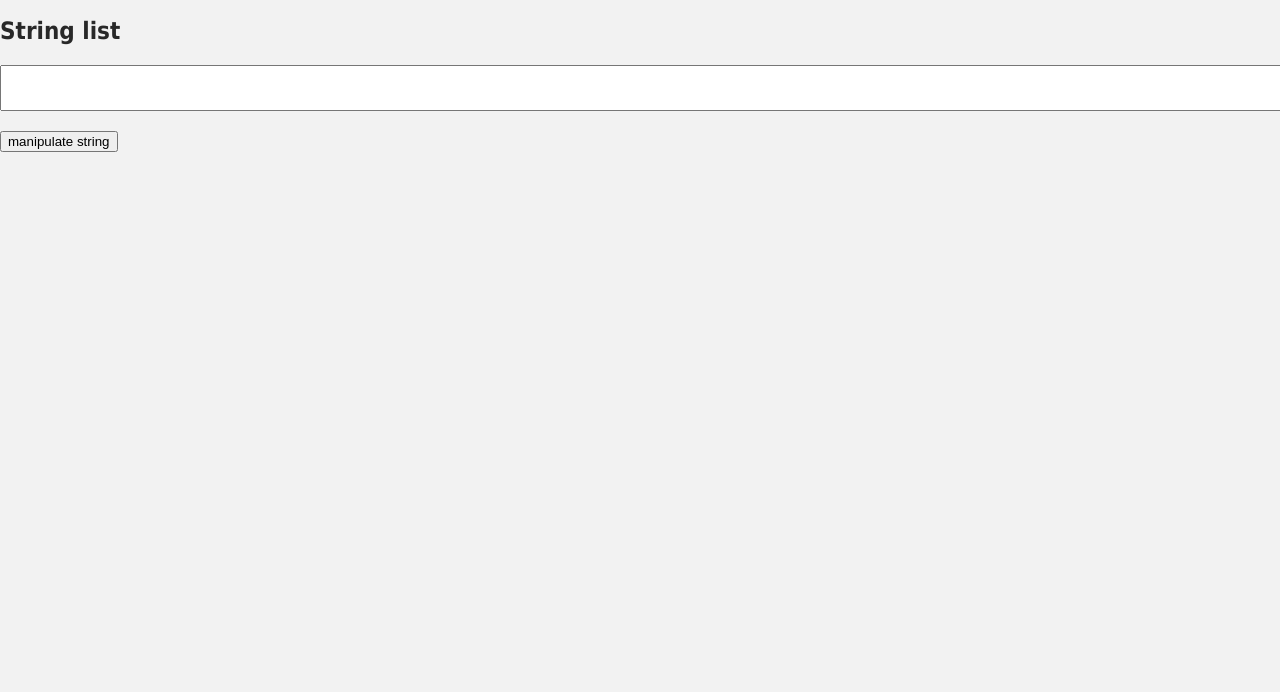
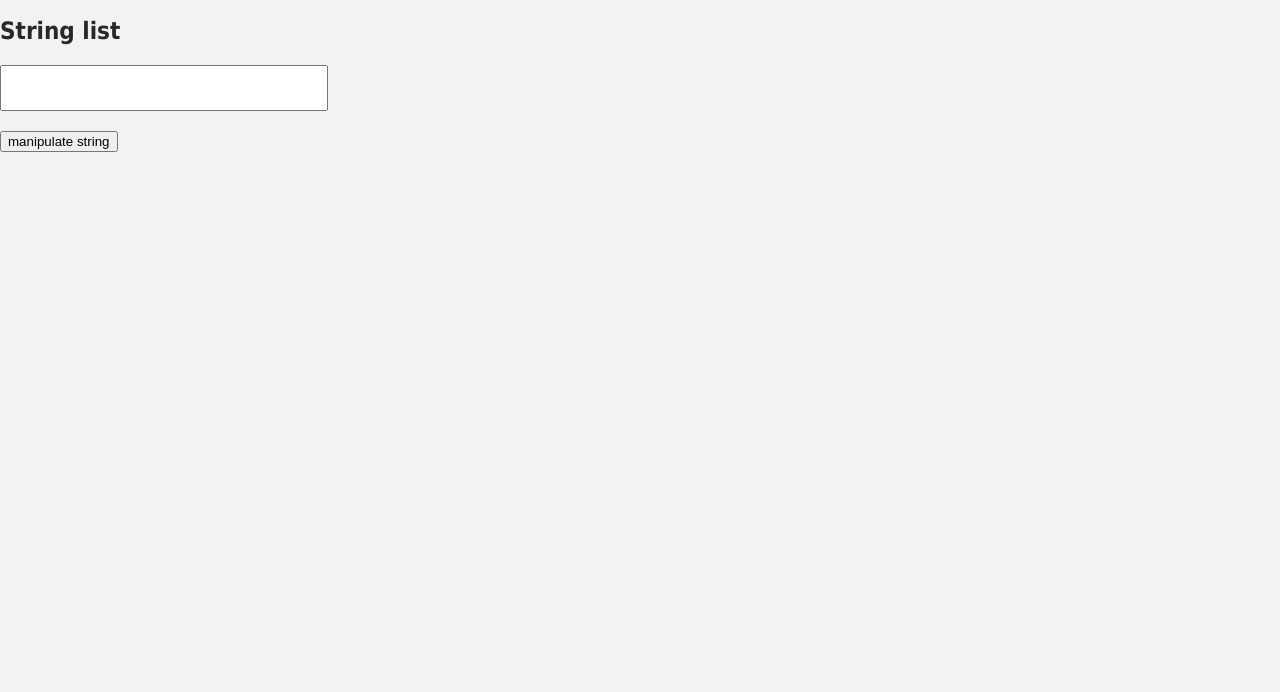
Before and after one commit to pandanati/String-Manipulation, a plain HTML site: page index.html in a window 1280 px wide. Shown: the part 108-800 px from the top of the page. Drawn offline with nearby package versions, Linux system fonts and the light colour scheme.

Commit message:
Made text box smaller

```diff
--- a/index.html
+++ b/index.html
@@ -21,7 +21,7 @@
     </div>
     <div>
 
-      <input id="textbox" type="text"> <br>
+      <input id="textbox" style="width: 25%;" type="text"> <br>
       <button id="manipulatestring" type="button"> manipulate string</button>
 
     </div>
```
